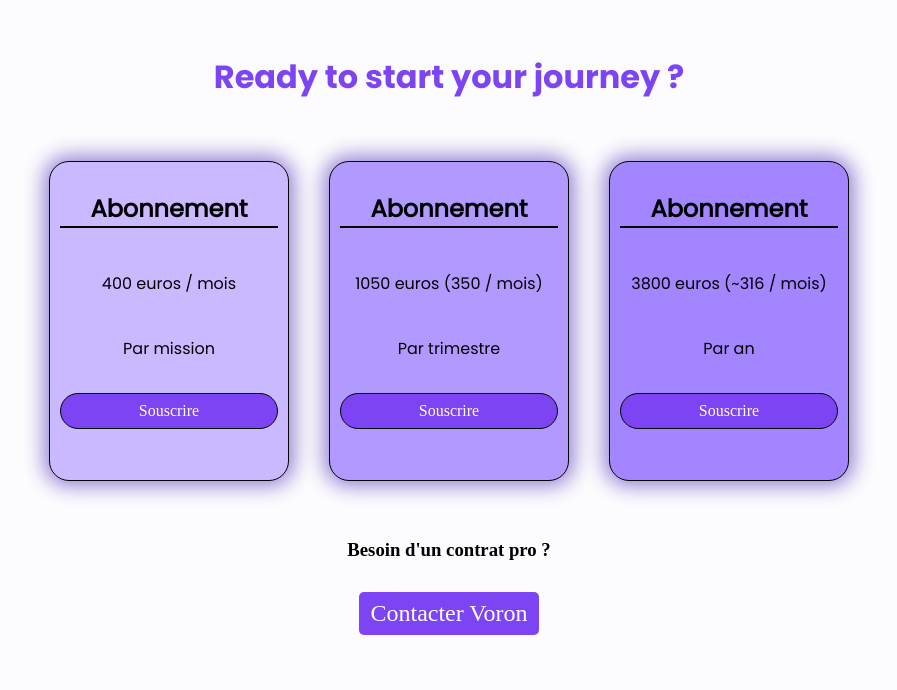
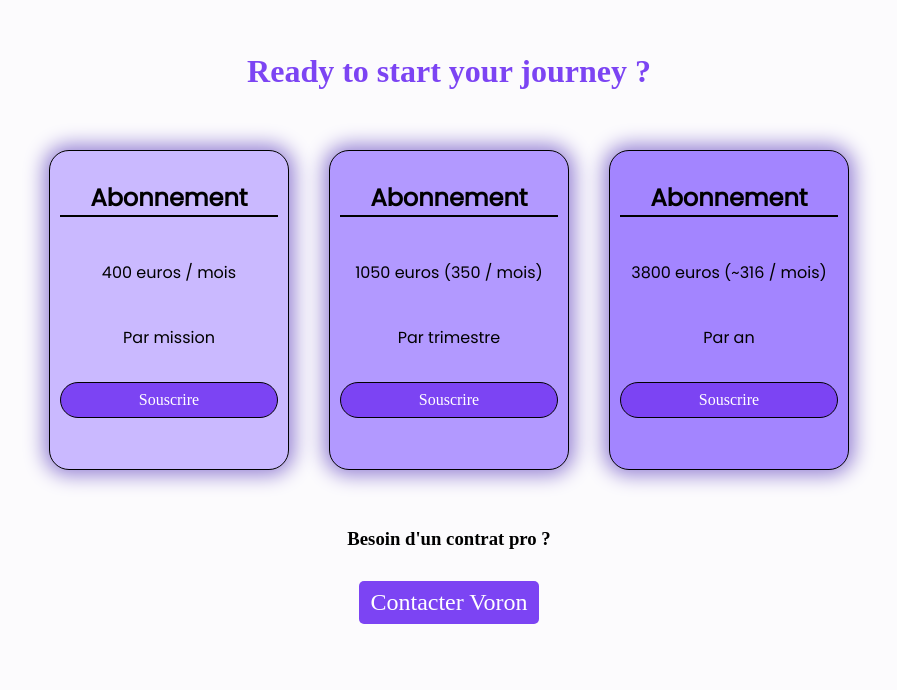
Before and after one commit to vrn-sh/erp, a React (Vite) app in the folder web/: page / in a window 1280 px wide. Shown: the part 2330-3020 px from the top of the page, without its empty margins (191-1088 px from the left). Built offline with nearby package versions, Linux system fonts and the light colour scheme.

Commit message:
[FIX] font

```diff
--- a/web/src/pages/Home/Plan/Plan.scss
+++ b/web/src/pages/Home/Plan/Plan.scss
@@ -61,13 +61,14 @@
     margin: 10% auto;
     max-height: 100rem;
     z-index: 10;
-
+    font-family: 'Poppins';
 
 }
 .title {
     font-size: 2rem;
     margin-bottom: 20px;
     color: var(--primary-btn);
+    font-family: 'Poppins';
 }
 
 .contact-button {
@@ -97,9 +98,11 @@
     justify-content: space-around;
     flex-wrap: wrap;
     padding: 20px;
+    font-family: 'Poppins';
 }
 
 .subscription-card {
+    font-family: 'Poppins';
     width: 15rem;
     height: 20rem;
     margin: 20px;
@@ -149,3 +152,7 @@
 .button-with {
     width: auto;
 }
+
+.pro {
+    font-family: 'Poppins';
+}
--- a/web/src/pages/Home/Plan/Plan.tsx
+++ b/web/src/pages/Home/Plan/Plan.tsx
@@ -12,12 +12,17 @@ function CustomLink({
     children: string;
     className: string;
 }) {
+    const buttonStyle = {
+        fontFamily: 'Poppins',
+    };
+
     return (
-        <button className={className} onClick={() => window.location.href = to} {...props}>
+        <button className={className} onClick={() => window.location.href = to} style={buttonStyle} {...props}>
             {children}
         </button>
     );
 }
+
 
 const subscriptions = [
     {
```
